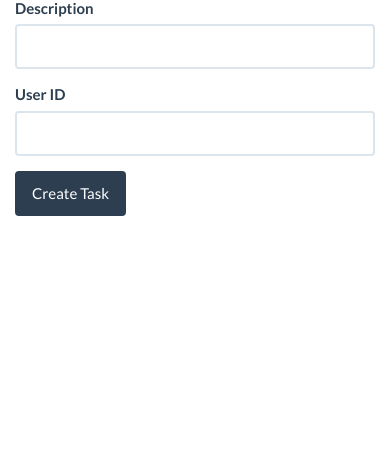
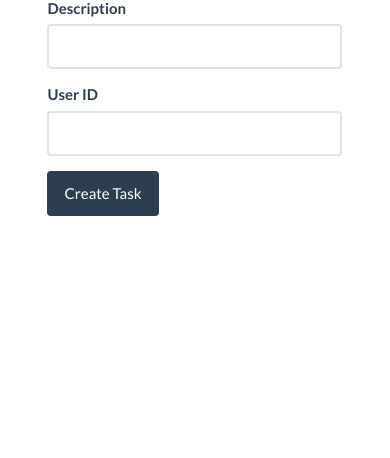
Before and after one commit to Swolebrain/todo-app-node, a website: page frontend/index.html in a window 390 px wide. Shown: the part 386-844 px from the top of the page. Drawn offline with nearby package versions, Linux system fonts and the light colour scheme; no server answers.

Commit message:
feat: improved responsive design

```diff
--- a/frontend/index.html
+++ b/frontend/index.html
@@ -24,7 +24,7 @@
           <h2>Completed Tasks</h2>
           <div id="completed"></div>
         </div>
-        <div class="col-xs-12 col-lg-3">
+        <div class="col-xs-10 col-xs-offset-1 col-lg-3">
           <h2>Add a Task</h2>
           <form>
             <div class="form-group">
```
